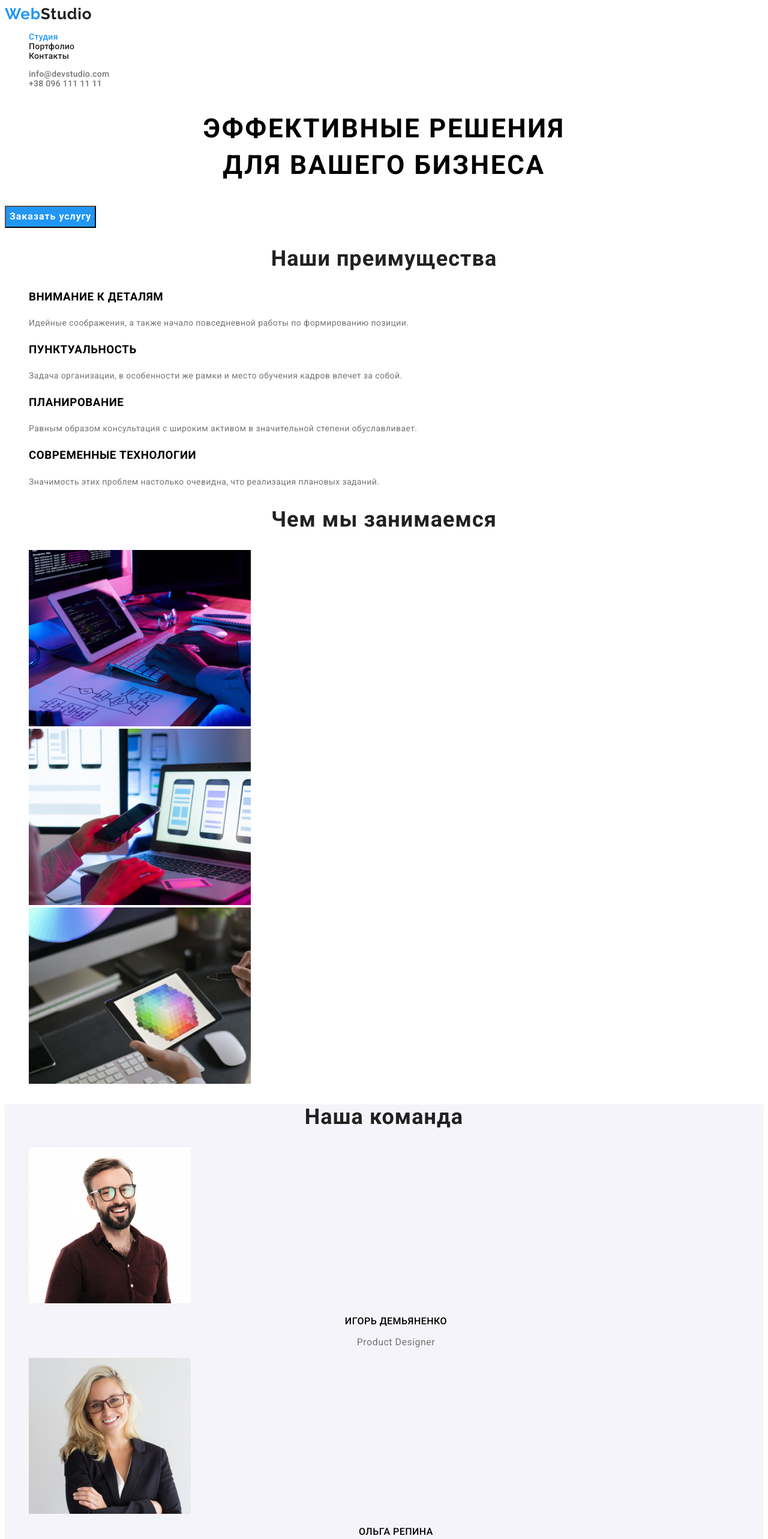
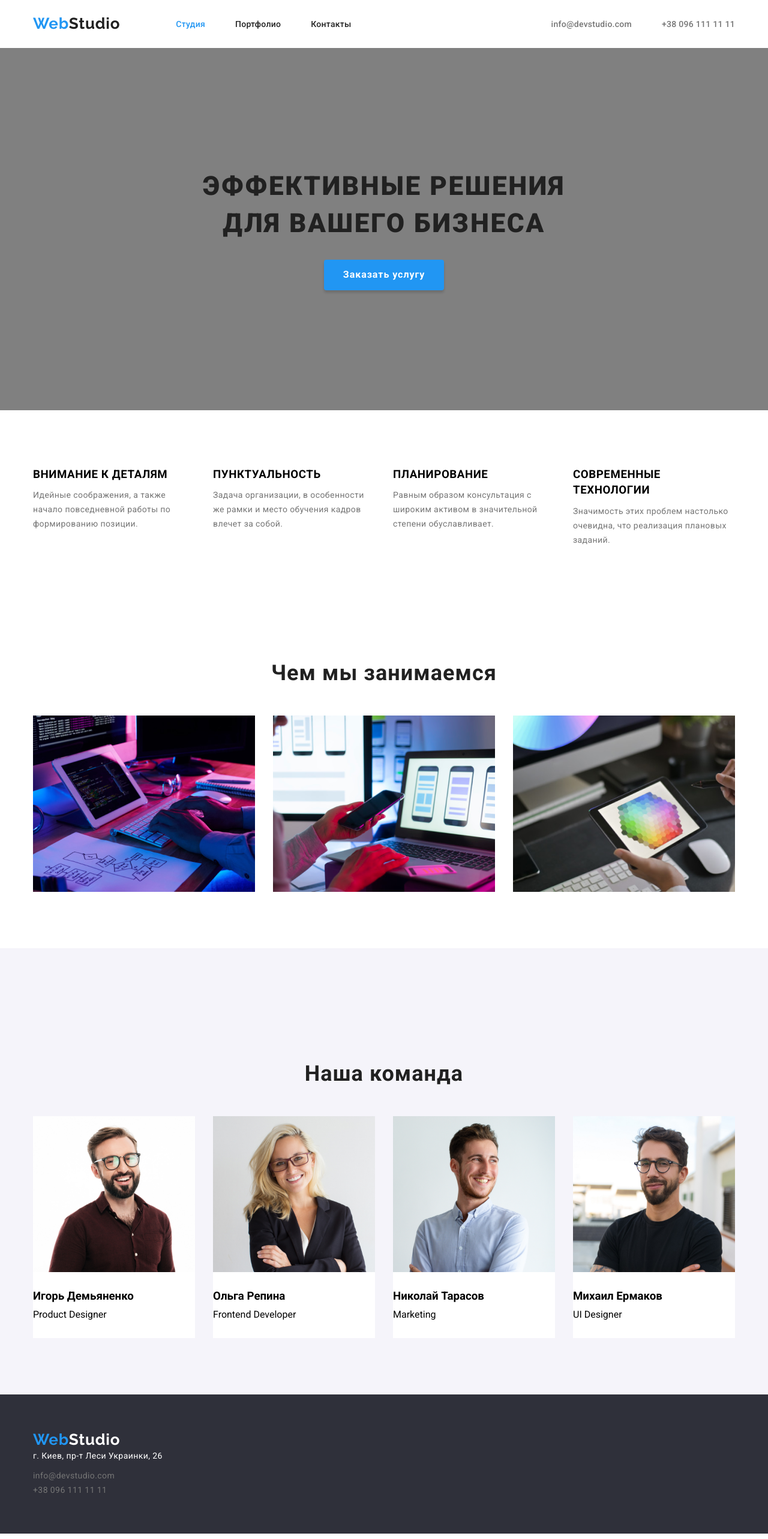
Before and after one commit to Paul-tech-CA/goit-markup-hw-03, a plain HTML site: page index.html in a window 1280 px wide. Shown: the top 2566 px of the page at 60% size. Drawn offline with nearby package versions, Linux system fonts and the light colour scheme.

```diff
--- a/css/common.css
+++ b/css/common.css
@@ -9,6 +9,16 @@
     --background-color-footer: #2F303A;
     --footer-color: rgba(255, 255, 255, 0.6);
     }
+
+img{
+    display: block;
+}
+
+.container{
+margin: 0 auto;
+width: 1200px;
+padding: 0 15px;
+}
 
 body {
     background-color: var(--background-color-main)
@@ -27,6 +37,7 @@
     letter-spacing: 0.03em;
     text-decoration: none;
     stop-opacity: ;
+    margin-right: 93px;
         }
 
 .logo-studio-header {
@@ -38,7 +49,8 @@
 
 .button {
     font-family: inherit;
-
+    border-radius: 4px;
+    border: none;
 }
 
 
@@ -48,14 +60,58 @@
 .link:focus {
     color: var(--accent-color);
 }
-.site-nav a {
+.site-nav a{
     color: var(--title-text-color);
     text-decoration: none;
+}
+
+.container.header-main {
+    display: flex;
+    align-items: center;
+    justify-content: space-between;
+}
+
+.nav {
+    display: flex;
+    align-items: center;
+}
+
+.site-nav {
+    display: flex;
+}
+.site-nav-link{
+    display: block;
+    padding-top: 32px;
+    padding-bottom: 32px;
+
+}
+
+.site-nav .site-nav-link:not(:last-child){
+
+    margin-right: 50px;
+
+}
+.contacts {
+    display: flex;
+}
+
+.contacts .footer-adress-contacts+.footer-adress-contacts{
+    margin-left: 50px;
 }
 
     .contacts a:hover,
     .contacts a:focus{
     color: var(--accent-color);
+}
+
+.hero-title {
+    color: var(--title-text-color)
+    font-weight: 900;
+    font-size: 44px;
+    line-height: 1.4;
+    letter-spacing: 0.06em;
+    margin-top: 0;
+    margin-bottom: 30;
 }
 
 .page-header {
@@ -78,6 +134,8 @@
 
 .list {
     list-style: none;
+    padding: 0;
+    margin: 0;
     }
 
     /*  Footer */
@@ -88,6 +146,31 @@
     line-height: 1.7;
     letter-spacing: 0.03em;
     font-style: normal;
+}
+
+.footer-container{
+    padding-top: 60px;
+    padding-bottom: 60px;
+}
+
+.footer-contacts{
+    flex-direction: column;
+    display: flex;
+    display: inline-block;
+}
+
+.footer-logo{
+    margin-bottom: 20px;
+    margin-right: 0;
+}
+
+.footer-adress{
+    margin-top: 0;
+    margin-bottom: 9px;
+}
+
+.footer-mail{
+    margin-bottom: 9px;
 }
 
 .footer {
--- a/css/main.css
+++ b/css/main.css
@@ -11,41 +11,97 @@
 white-colr #ffffff;*/
 
 
+/* Hero */
+.container.hero-section-con {
+    text-align: center;
+}
 
-
-/* Hero */
 .hero-title {
-    color: var(--title-text-color)
+    color: var(--title-text-color);
     font-weight: 900;
     font-size: 44px;
     line-height: 1.4;
-    text-align: center;
     letter-spacing: 0.06em;
+    margin-top: 0;
+    margin-bottom: 30px;
 }
 
+
+
 /* Section */
+
+.section {
+    padding: 94px 0;
+}
+
+.hero-section{
+    background-color: grey;
+    padding-top: 200px;
+    padding-bottom: 200px;
+}
+
 .section-title {
     color: var(--title-text-color);
     font-size: 36px;
     line-height: 1.17;
     text-align: center;
     letter-spacing: 0.03em;
+    margin-top: 0;
+    margin-bottom: 30px;
 }
 
-.section h3 {
+.feauture-list-main {
+  width: 270px;
+  justify-content: space-between;
+}
+
+.section-title-dissapired {
+    position: absolute;
+  width: 1px;
+  height: 1px;
+  margin: -1px;
+  border: 0;
+  padding: 0;
+  white-space: nowrap;
+  clip-path: inset(100%);
+  clip: rect(0 0 0 0);
+  overflow: hidden;
+}
+
+.section-list {
+    display: flex;
+}
+
+.feature-list {
     color: var(--title-text-color)
     font-size: 14px;
     line-height: 1.43;
     letter-spacing: 0.03em;
     text-transform: uppercase;
+    margin-top: 0;
+    margin-bottom: 10px;
 }
 
-.section p {
+.section-list-features {
+justify-content:space-between;
+}
+
+.examples {
+    padding-bottom: 50px;
+    margin: 0;
+}
+
+.examples-section {
+    justify-content: space-between;
+}
+
+.section-list-text {
     color: var(--primary-text-color);
     font-size: 14px;
     line-height: 1.71;
     letter-spacing: 0.03em;
-
+    margin-top: 0;
+    margin-bottom: 0;
 }
 
 .section .team {
@@ -56,6 +112,11 @@
 
 }
 
+.team-list{
+    padding-top: 94px;
+    margin-bottom: 50px;
+}
+
 .section .section-list-name {
     font-weight: 500;
     font-size: 16px;
@@ -64,6 +125,35 @@
     letter-spacing: 0.03em;
 
 }
+
+.team-list-tab{
+    justify-content: space-between;
+}
+
+.section-list-name {
+   margin-top: 0;
+   margin-bottom: 10px;
+}
+
+.team{
+    margin-top: 0;
+    margin-bottom: 0;
+}
+.team-examples{
+padding-top: 94px;
+padding-bottom: 94px;
+}
+
+.list-name-profession{
+    padding-top: 30px;
+    padding-bottom: 30px;
+}
+
+.section-list-picture {
+    background-color: var(--background-color-header);
+}
+
+
 
 .background {
     background-color: var(--background-color-primary);
@@ -79,5 +169,6 @@
     font-size: 16px;
     line-height: 1.9;
     letter-spacing: 0.06em;
-
+    padding: 10px 32px;
+    box-shadow: 0px 4px 4px rgba(0, 0, 0, 0.15);
 }
--- a/index.html
+++ b/index.html
@@ -6,66 +6,83 @@
     <title>Document</title>
     <link href="https://fonts.googleapis.com/css2?family=Raleway:wght@700&family=Roboto:wght@400;500;700;900&display=swap" rel="stylesheet"
     />
+    <link rel="stylesheet" href="https://cdnjs.cloudflare.com/ajax/libs/modern-normalize/1.0.0/modern-normalize.min.css"
+    >
     <link rel="stylesheet" href="./css/common.css">
     <link rel="stylesheet" href="./css/main.css">
 
 </head>
+
 <body>
     <header class="page-header">
 
         <!--Навигация на другие страницы-->
+        <div class="container header-main">
+
             <nav class="nav">
                 <a href="./index.html" class="logo">Web<span class="logo-studio-header">Studio</span> </a>
 
                 <ul class="site-nav list">
-                <li><a href="" class="link current">Студия</a></li>
-                <li><a href="./portfolio.html" class="link">Портфолио</a></li>
-                <li><a href="" class="link">Контакты</a></li>
+                    <li class="site-nav-link"><a href="" class="link current">Студия</a></li>
+                    <li class="site-nav-link"><a href="./portfolio.html" class="link">Портфолио</a></li>
+                    <li class="site-nav-link"><a href="" class="link">Контакты</a></li>
                 </ul>
 
             </nav>
+
+
+            <div class="header-footer-contacts">
                 <ul class="contacts list">
-            <li><a href="mailto:info@devstudio.com" class="link footer-adress-contacts">info@devstudio.com</a></li>
-            <li><a href="tel:380961111111" class="link footer-adress-contacts">+38 096 111 11 11</a></li>
+                    <li class="footer-adress-contacts"><a href="mailto:info@devstudio.com" class="link">info@devstudio.com</a></li>
+                    <li class="footer-adress-contacts"><a href="tel:380961111111" class="link">+38 096 111 11 11</a></li>
                 </ul>
+            </div>
+        </div>
+
+
 
     </header>
 
     <main>
 
         <!--Блок герой-->
-        <section class="hero">
-            <h1 class="hero-title" >ЭФФЕКТИВНЫЕ РЕШЕНИЯ <br> ДЛЯ ВАШЕГО БИЗНЕСА</h1>
+        <section class="hero-section">
+            <div class="container hero-section-con">
+                <h1 class="hero-title studio" >ЭФФЕКТИВНЫЕ РЕШЕНИЯ <br> ДЛЯ ВАШЕГО БИЗНЕСА</h1>
                 <button class="button primary link">Заказать услугу</button>
+            </div>
         </section>
 
         <!--Преимущества-->
         <section class="section">
-            <h2 class="section-title" >Наши преимущества</h2>
-            <ul class="section-list list">
-                <li>
-                    <h3>Внимание к деталям</h3>
-                    <p>Идейные соображения, а также начало повседневной работы по формированию позиции.</p>
+            <div class="container">
+                <h2 class="section-title-dissapired" >Наши преимущества</h2>
+                <ul class="section-list list section-list-features">
+                    <li class="feauture-list-main">
+                        <h3 class="feature-list">Внимание к деталям</h3>
+                        <p class="section-list-text">Идейные соображения, а также начало повседневной работы по формированию позиции.</p>
                     </li>
-                <li>
-                    <h3>Пунктуальность</h3>
-                    <p>Задача организации, в особенности же рамки и место обучения кадров влечет за собой.</p>
+                    <li class="feauture-list-main">
+                        <h3 class="feature-list">Пунктуальность</h3>
+                        <p class="section-list-text">Задача организации, в особенности же рамки и место обучения кадров влечет за собой.</p>
                     </li>
-                <li>
-                    <h3>Планирование</h3>
-                    <p>Равным образом консультация с широким активом в значительной степени обуславливает.</p>
+                    <li class="feauture-list-main">
+                        <h3 class="feature-list">Планирование</h3>
+                        <p class="section-list-text">Равным образом консультация с широким активом в значительной степени обуславливает.</p>
                     </li>
-                <li>
-                    <h3>Современные технологии</h3>
-                    <p>Значимость этих проблем настолько очевидна, что реализация плановых заданий.</p>
+                    <li class="feauture-list-main">
+                        <h3 class="feature-list">Современные технологии</h3>
+                        <p class="section-list-text">Значимость этих проблем настолько очевидна, что реализация плановых заданий.</p>
                     </li>
                 </ul>
+            </div>
         </section>
 
         <!--Наши работы-->
         <section class="section">
-            <h2 class="section-title" >Чем мы занимаемся</h2>
-            <ul class="section-list list">
+            <div class="container">
+                <h2 class="section-title examples" >Чем мы занимаемся</h2>
+                <ul class="section-list list examples-section">
                     <li>
                         <img src="./images/img_1.png" alt="Верстка" width="370">
                     </li>
@@ -76,49 +93,64 @@
                         <img src="./images/img_3.png" alt="3D дизайн" width="370">
                     </li>
                 </ul>
+            </div>
         </section>
 
         <!--Команда-->
-        <section class="section background">
-            <h2 class="section-title" >Наша команда</h2>
-            <ul class="section-list list">
-                <li>
+        <section class="section-team background">
+            <div class="container team-examples">
+                <h2 class="section-title team-list" >Наша команда</h2>
+                <ul class="section-list list team-list-tab">
+                    <li class="section-list-picture">
                         <img src="./images/img_team_1.jpg" alt="Дизайнер продукта" width="270">
+                        <div class="list-name-profession">
                             <h3  class="section-list-name">Игорь Демьяненко</h3>
                             <p class="team" lang="en">Product Designer</p>
+                          </div>
                     </li>
-                <li>
+                    <li class="section-list-picture">
                         <img src="./images/img_team_2.jpg" alt="Фронтенд" width="270">
+                        <div class="list-name-profession">
                             <h3 class="section-list-name">Ольга Репина</h3>
                             <p class="team" lang="en">Frontend Developer</p>
+                         </div>
                     </li>
-                <li>
+                    <li class="section-list-picture">
                         <img src="./images/img_team_3.jpg" alt="Маркетолог" width="270">
+                        <div class="list-name-profession">
                             <h3 class="section-list-name">Николай Тарасов</h3>
                             <p class="team" lang="en">Marketing</p>
+                        </div>
                     </li>
-                <li>
+                    <li class="section-list-picture">
                         <img src="./images/img_team_4.jpg" alt="Дизайнер Ul" width="270">
+                        <div class="list-name-profession">
                             <h3 class="section-list-name">Михаил Ермаков</h3>
                             <p class="team" lang="en">UI Designer</p>
+                        </div>
                     </li>
                 </ul>
+            </div>
         </section>
     </main>
 
     <!--Футер-->
+
         <footer class="footer">
-       <a href="./index.html" class="logo">Web<span class="logo-studio-footer">Studio</span> </a>
+           <div class="container footer-container">
+                <a href="./index.html" class="logo footer-logo">Web<span class="logo-studio-footer">Studio</span> </a>
 
                 <address class="adress">
-            <p>г. Киев, пр-т Леси Украинки, 26</p>
-            <ul class="contacts list">
-                <li><a href="mailto:info@devstudio.com" class="link footer-adress-contacts">info@devstudio.com</a></li>
+                    <p class="footer-adress">г. Киев, пр-т Леси Украинки, 26</p>
+                    <ul class="contacts list footer-contacts">
+                        <li><a href="mailto:info@devstudio.com" class="link footer-adress-contacts footer-mail">info@devstudio.com</a></li>
                         <li><a href="tel:380961111111" class="link footer-adress-contacts">+38 096 111 11 11</a></li>
                     </ul>
                 </address>
+            </div>
+        </footer>
 
-    </footer>
+
 
 </body>
 </html>
```
Also changed, not shown: css/portfolio.css (+11 -1 lines), portfolio.html (+44 -29 lines). Lines whose indentation alone changed are shown as unchanged.
